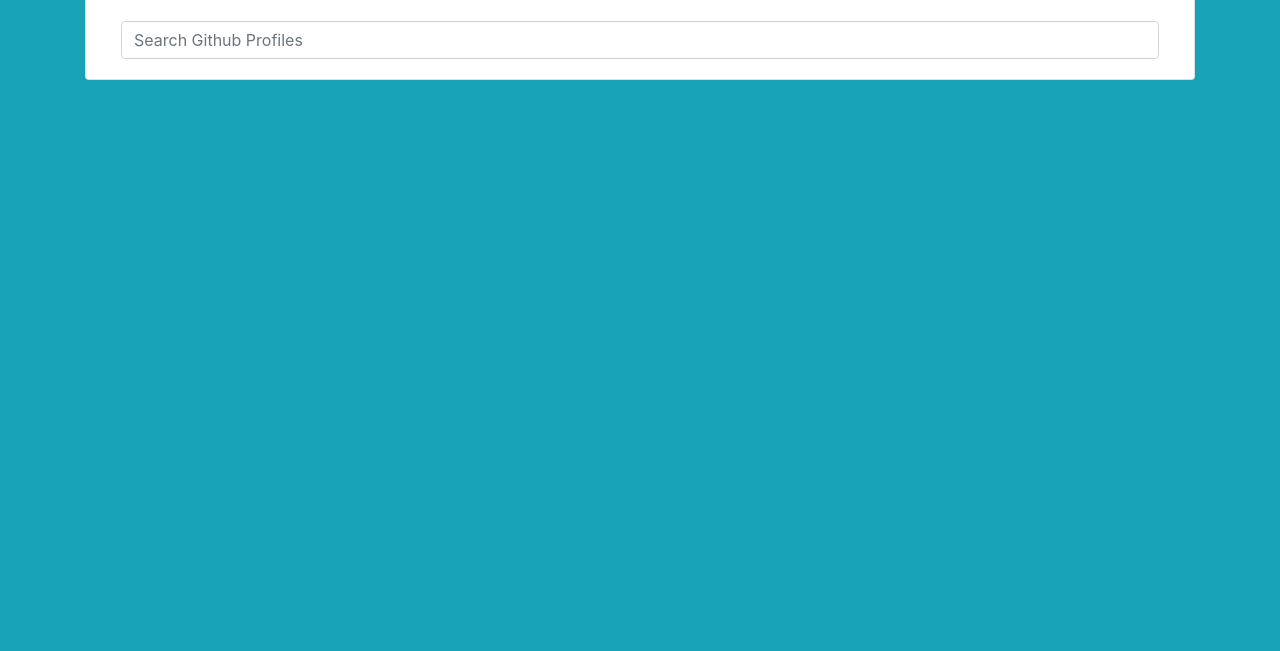
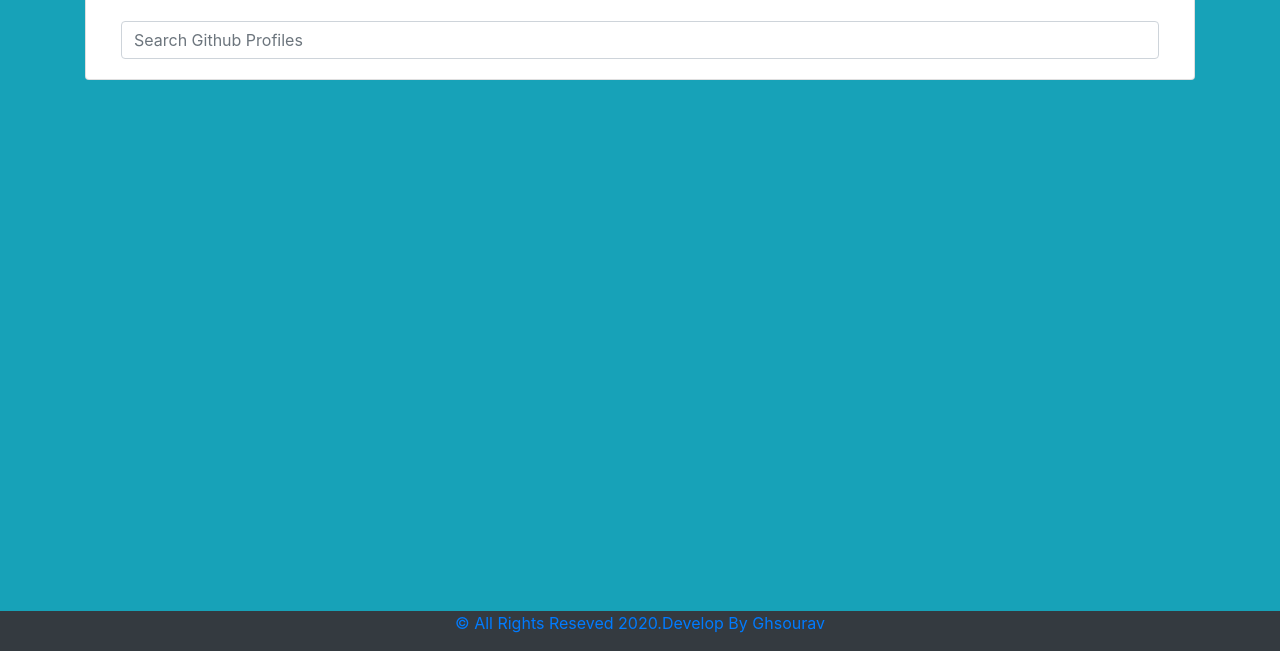
Before and after one commit to ghsourav/githubfyd.github.io, a plain HTML site: page index.html in a window 1280 px wide. Shown: the part 149-800 px from the top of the page. Drawn offline with nearby package versions, Linux system fonts and the light colour scheme.

Commit message:
Githubfyd

```diff
--- a/Js/g.js
+++ b/Js/g.js
@@ -1,4 +1,3 @@
-
 
 let time = document.getElementById('copy');
 
@@ -15,7 +14,6 @@ function clock() {
 }
 
 clock();
-
 
 
 
@@ -89,7 +87,7 @@ async function getGitHubProfile(searchText){
 
     <!-- Modal footer -->
     <div class="modal-footer">
-    	<h5 id="copy"></h5>
+
       <button type="button" class="btn btn-danger" data-dismiss="modal">Close</button>
     </div>
 
--- a/index.html
+++ b/index.html
@@ -40,6 +40,16 @@
         <div id="template"></div>
       </section>
     </div>
+<style>
+.footer {
+    bottom: 0px;
+    /* display: block; */
+    position: absolute;
+    width: 100%;
+    text-align: center;
+}
+</style>
+    <footer class="footer bg-dark text-primary"><p id="copy"></p></footer>
     <script
       src="https://code.jquery.com/jquery-3.4.1.slim.min.js"
       integrity="sha384-J6qa4849blE2+poT4WnyKhv5vZF5SrPo0iEjwBvKU7imGFAV0wwj1yYfoRSJoZ+n"
```
